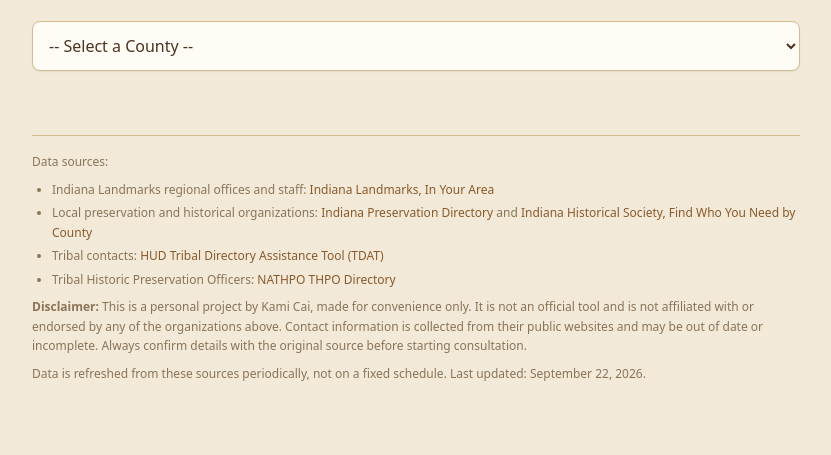
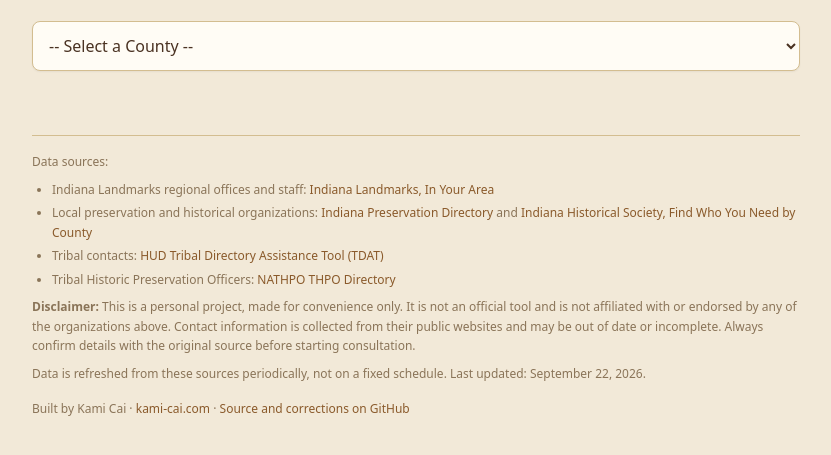
Before and after one commit to kamichoy/ConsultingPartiesChecker, a website: page public/index.html in a window 1280 px wide. Shown: the part 91-546 px from the top of the page, without its empty margins (224-1055 px from the left). Drawn offline with nearby package versions, Linux system fonts and the light colour scheme.

Commit message:
Update index.html

```diff
--- a/public/index.html
+++ b/public/index.html
@@ -48,8 +48,9 @@
                 <li>Tribal contacts: <a href="https://egis.hud.gov/tdat/" target="_blank" rel="noopener" class="text-[#8a5a2b] hover:underline">HUD Tribal Directory Assistance Tool (TDAT)</a></li>
                 <li>Tribal Historic Preservation Officers: <a href="https://members.nathpo.org/thpodirectory" target="_blank" rel="noopener" class="text-[#8a5a2b] hover:underline">NATHPO THPO Directory</a></li>
             </ul>
-            <p><span class="font-semibold">Disclaimer:</span> This is a personal project by Kami Cai, made for convenience only. It is not an official tool and is not affiliated with or endorsed by any of the organizations above. Contact information is collected from their public websites and may be out of date or incomplete. Always confirm details with the original source before starting consultation.</p>
+            <p><span class="font-semibold">Disclaimer:</span> This is a personal project, made for convenience only. It is not an official tool and is not affiliated with or endorsed by any of the organizations above. Contact information is collected from their public websites and may be out of date or incomplete. Always confirm details with the original source before starting consultation.</p>
             <p>Data is refreshed from these sources periodically, not on a fixed schedule.<span id="lastUpdated"></span></p>
+            <p class="pt-2">Built by Kami Cai · <a href="https://kami-cai.com" target="_blank" rel="noopener" class="text-[#8a5a2b] hover:underline">kami-cai.com</a> · <a href="https://github.com/kamichoy/ConsultingPartiesChecker" target="_blank" rel="noopener" class="text-[#8a5a2b] hover:underline">Source and corrections on GitHub</a></p>
         </footer>
     </div>
 
```
